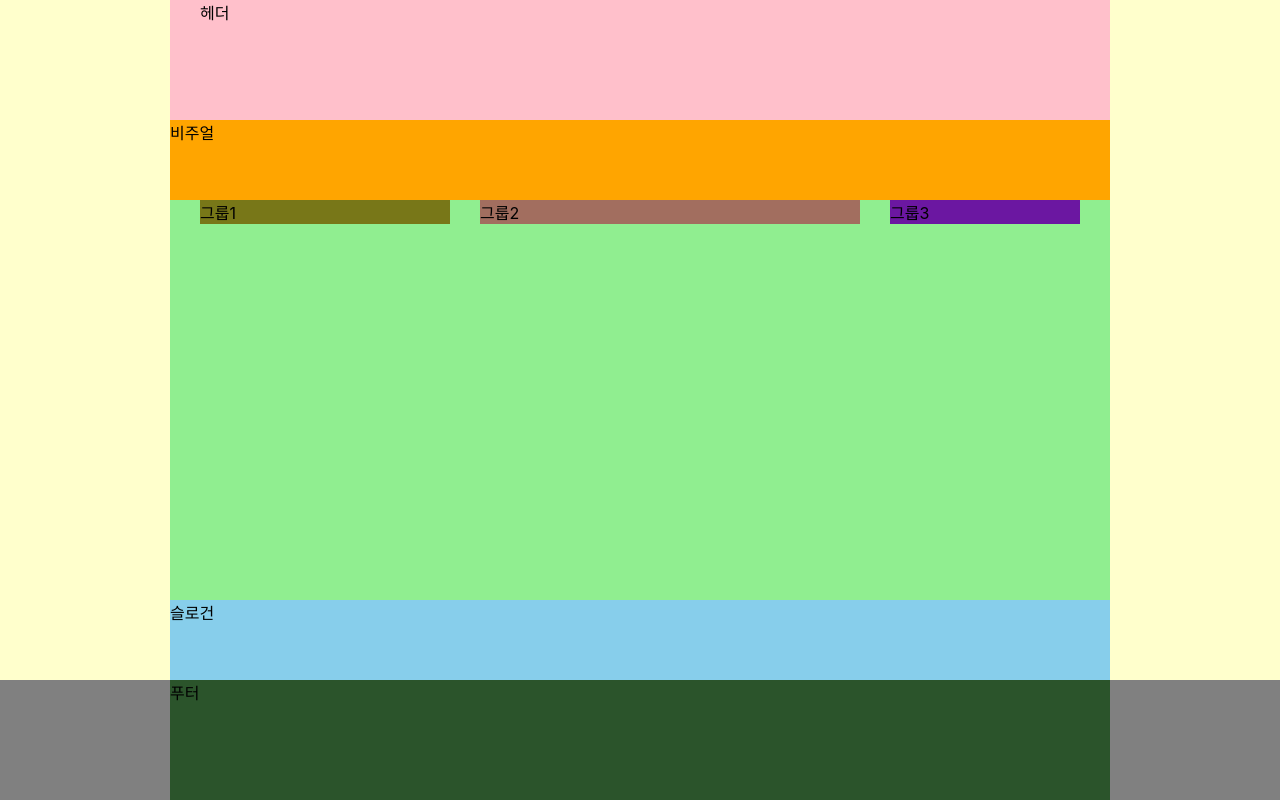
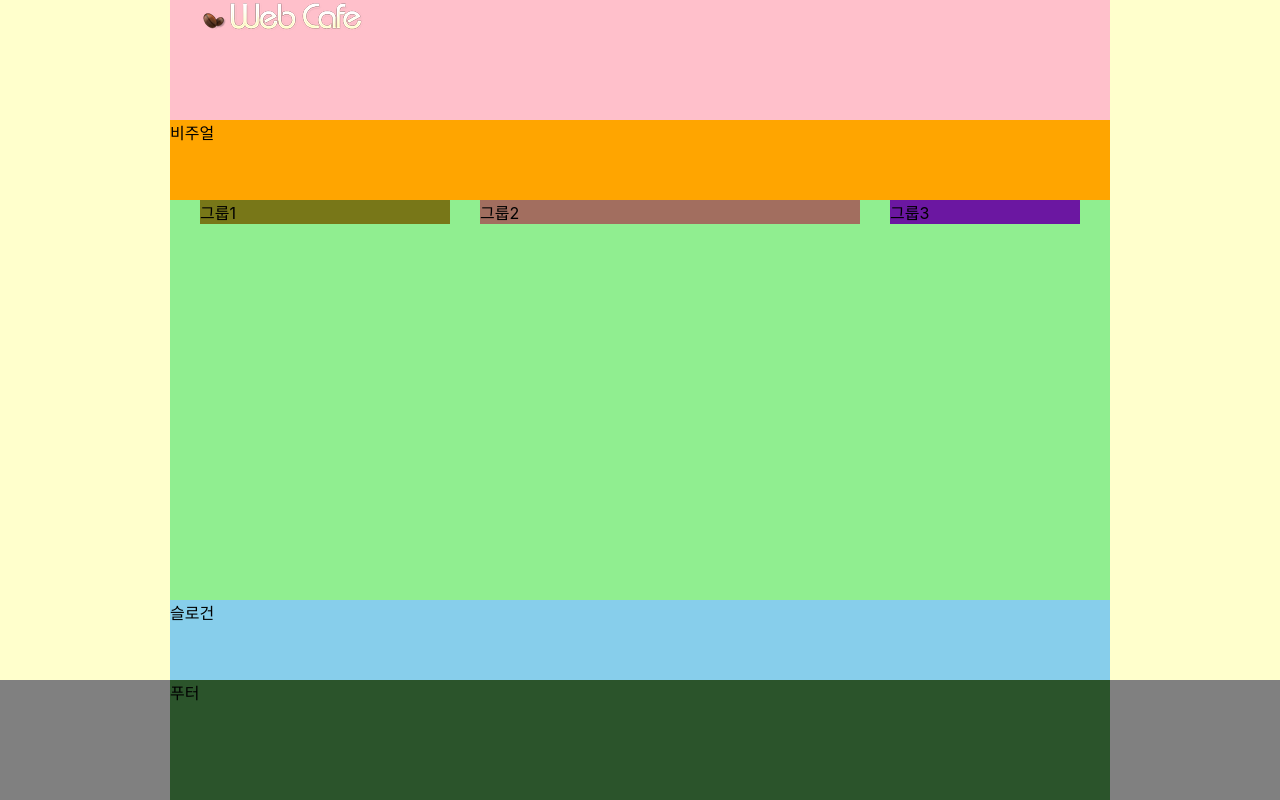
Before and after one commit to MIINII/HTML5, a website: page index.html in a window 1280 px wide. Drawn offline with Linux system fonts and the light colour scheme; a web font is replaced by a local one.

Commit message:
logo 마크업

```diff
--- a/index.html
+++ b/index.html
@@ -9,12 +9,20 @@
     <meta name="viewport" content="width=device-width, initial-scale=1.0" />
 
     <!-- style -->
-    <link rel="stylesheet" as="style" crossorigin href="https://cdn.jsdelivr.net/gh/orioncactus/pretendard@v1.3.6/dist/web/static/pretendard.css" />
+    <link
+      rel="stylesheet"
+      as="style"
+      crossorigin
+      href="https://cdn.jsdelivr.net/gh/orioncactus/pretendard@v1.3.6/dist/web/static/pretendard.css" />
     <link rel="stylesheet" href="./styles/style.css" />
     <title>웹카페</title>
   </head>
   <body>
-    <header class="header">헤더</header>
+    <header class="header">
+      <h1 class="logo">
+        <a href="./index-complete.html"><img src="./assets/logo.png" alt="main_logo" /></a>
+      </h1>
+    </header>
     <div class="visual">비주얼</div>
     <main class="main">
       <div class="group group1">그룹1</div>
```
